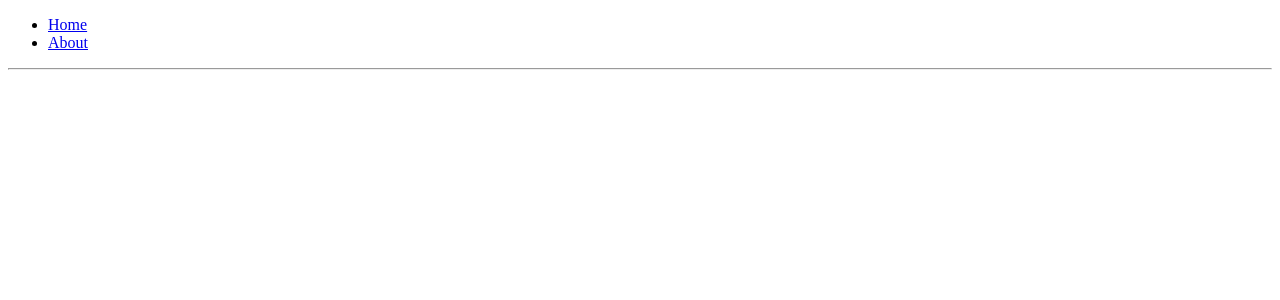
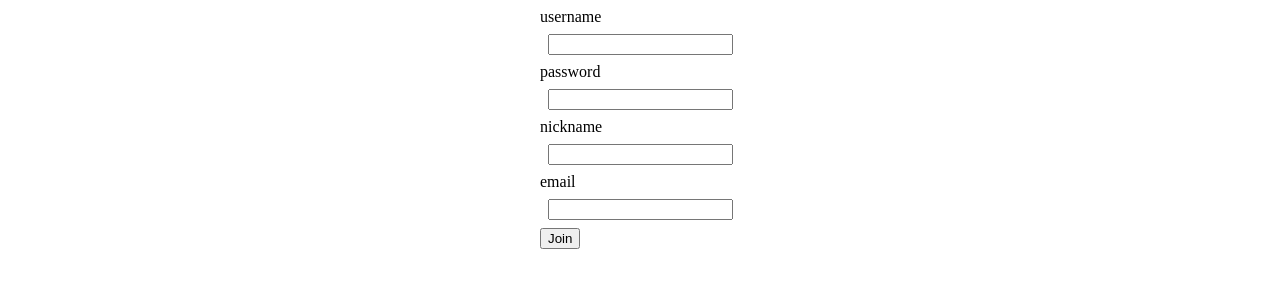
Before and after one commit to ahribori/jwt_auth_server, a React app: page /join in a window 1280 px wide. Shown: the top 300 px of the page. Built offline with nearby package versions, Linux system fonts and the light colour scheme.

Commit message:
- add Login, Join page

```diff
--- a/src/App.js
+++ b/src/App.js
@@ -19,8 +19,8 @@ class App extends Component {
         return (
             <div>
                 <ul>
-                    <li><Link to="/home">Home</Link></li>
-                    <li><Link to="/about">About</Link></li>
+                    <li><Link to="/login">Login</Link></li>
+                    <li><Link to="/join">Join</Link></li>
                 </ul>
             </div>
         )
@@ -39,8 +39,8 @@ class App extends Component {
             <div className="App">
                 <BrowserRouter>
                     <div>
-                        {this._renderMenu()}
-                        <hr/>
+                        {/*{this._renderMenu()}*/}
+                        {/*<hr/>*/}
                         {this._renderContents()}
                     </div>
                 </BrowserRouter>
--- a/src/pages/About.js
+++ /dev/null
@@ -1,17 +0,0 @@
-import React from 'react';
-
-class About extends React.Component {
-
-    constructor(props) {
-        super(props);
-        this.state = {};
-    }
-
-    render() {
-        return (
-            <div>About</div>
-        );
-    }
-}
-
-export default About;
--- a/src/pages/Home.js
+++ /dev/null
@@ -1,17 +0,0 @@
-import React from 'react';
-
-class Home extends React.Component {
-
-    constructor(props) {
-        super(props);
-        this.state = {};
-    }
-
-    render() {
-        return (
-            <div>Home</div>
-        );
-    }
-}
-
-export default Home;
--- /dev/null
+++ b/src/pages/Join.js
@@ -0,0 +1,68 @@
+import React from 'react';
+
+class Join extends React.Component {
+
+    constructor(props) {
+        super(props);
+        this.state = {
+            username: '',
+            password: '',
+            nickname: '',
+            email: '',
+        };
+    }
+
+    handleChange = e => {
+        switch (e.target.name) {
+            case 'username':
+                return this.setState({ username: e.target.value });
+            case 'password':
+                return this.setState({ password: e.target.value });
+            case 'nickname':
+                return this.setState({ nickname: e.target.value });
+            case 'email':
+                return this.setState({ email: e.target.value });
+            default:
+        }
+    };
+
+    handleSubmit = e => {
+        console.log(this.state)
+    };
+
+    _renderJoinForm = () => {
+        const containerStyle = {
+            width: '200px',
+            margin: '0 auto'
+        };
+
+        const inputStyle = {
+            display: 'block',
+            margin: '0.5rem'
+        };
+
+        return (
+            <div style={containerStyle}>
+                <label>username</label>
+                <input type="text" name="username" value={this.state.username} onChange={this.handleChange}
+                       style={inputStyle} />
+                <label>password</label>
+                <input type="password" name="password" value={this.state.password} onChange={this.handleChange}
+                       style={inputStyle} />
+                <label>nickname</label>
+                <input type="text" name="nickname" value={this.state.nickname} onChange={this.handleChange}
+                       style={inputStyle} />
+                <label>email</label>
+                <input type="email" name="email" value={this.state.email} onChange={this.handleChange}
+                       style={inputStyle} />
+                <button onClick={this.handleSubmit}>Join</button>
+            </div>
+        );
+    };
+
+    render() {
+        return this._renderJoinForm()
+    }
+}
+
+export default Join;
--- /dev/null
+++ b/src/pages/Login.js
@@ -0,0 +1,56 @@
+import React from 'react';
+
+class Login extends React.Component {
+
+    constructor(props) {
+        super(props);
+        this.state = {
+            username: '',
+            password: '',
+        };
+    }
+
+    handleChange = e => {
+        switch (e.target.name) {
+            case 'username':
+                return this.setState({ username: e.target.value });
+            case 'password':
+                return this.setState({ password: e.target.value });
+            default:
+        }
+    };
+
+    handleSubmit = e => {
+        console.log(this.state)
+    };
+
+    _renderLoginForm = () => {
+        const containerStyle = {
+            width: '200px',
+            margin: '0 auto'
+        };
+
+        const inputStyle = {
+            display: 'block',
+            margin: '0.5rem'
+        };
+
+        return (
+            <div style={containerStyle}>
+                <label>username</label>
+                <input type="text" name="username" value={this.state.username} onChange={this.handleChange}
+                       style={inputStyle} />
+                <label>password</label>
+                <input type="password" name="password" value={this.state.password} onChange={this.handleChange}
+                       style={inputStyle} />
+                <button onClick={this.handleSubmit}>Login</button>
+            </div>
+        );
+    };
+
+    render() {
+        return this._renderLoginForm()
+    }
+}
+
+export default Login;
--- a/src/pages/index.js
+++ b/src/pages/index.js
@@ -1,9 +1,9 @@
 import asyncRoute from '../lib/asyncRoute';
 
-const Home = asyncRoute(() => import('./Home'))
-const About = asyncRoute(() => import('./About'))
+const Login = asyncRoute(() => import('./Login'));
+const Join = asyncRoute(() => import('./Join'));
 
 export {
-    Home,
-    About
+    Login,
+    Join
 }
--- a/src/routes.js
+++ b/src/routes.js
@@ -4,13 +4,13 @@ import {
 } from 'react-router-dom';
 
 import {
-    Home,
-    About
+    Login,
+    Join
 } from './pages';
 
 export default (
     <div>
-        <Route exact path="/home" component={Home} />
-        <Route exact path="/about" component={About} />
+        <Route exact path="/" component={Login} />
+        <Route exact path="/join" component={Join} />
     </div>
 );
```
